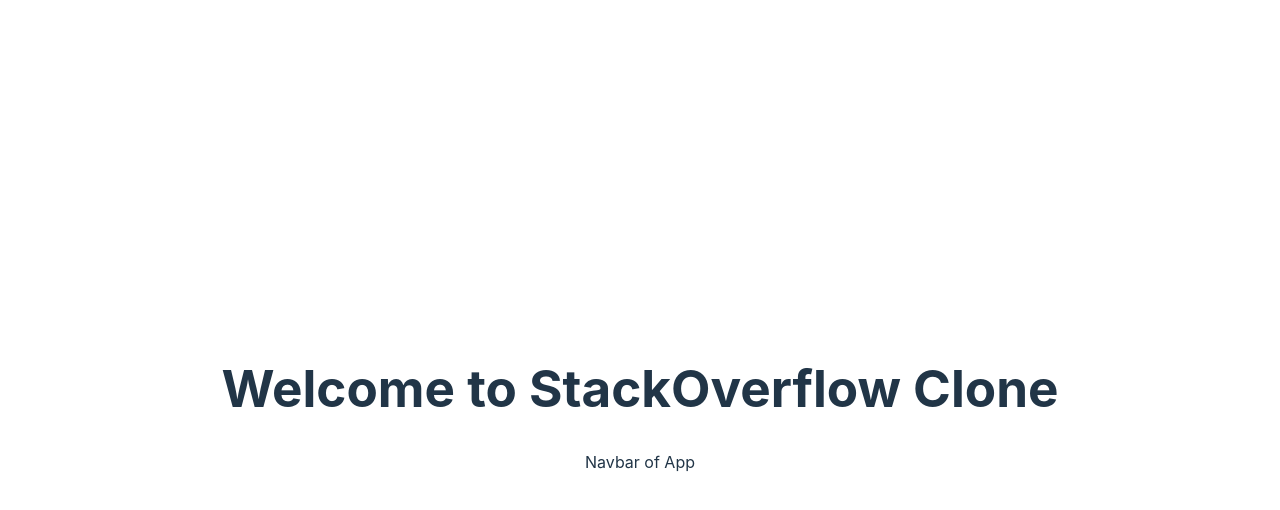
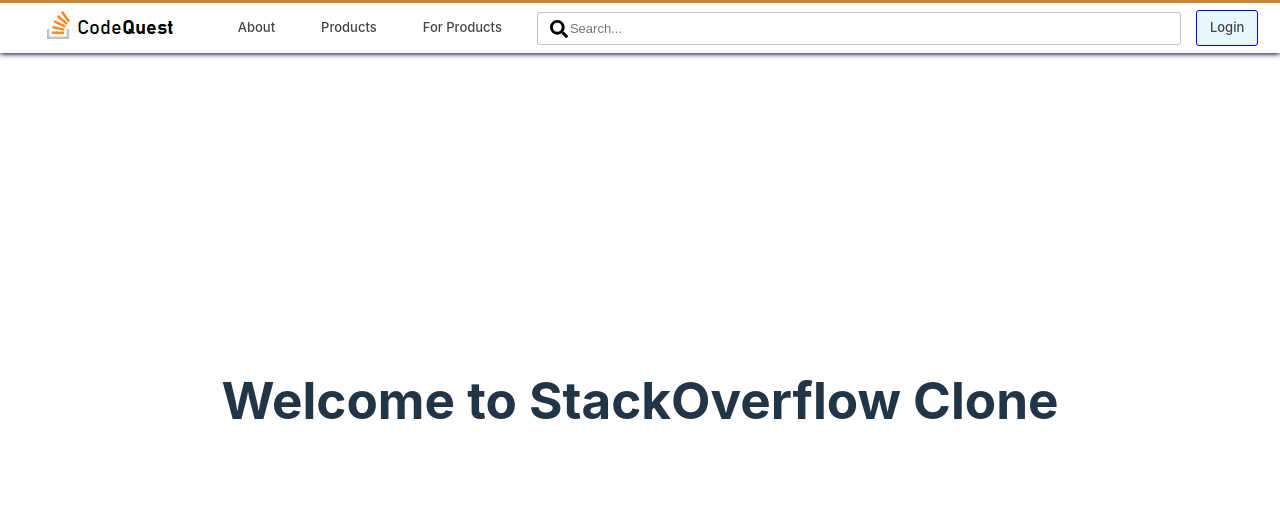
Before and after one commit to AdreshSingh/stackoverflowclone, a React (Vite) app in the folder client/: page / in a window 1280 px wide. Shown: the top 510 px of the page. Built offline with nearby package versions, Linux system fonts and the light colour scheme.

Commit message:
Added css and correction Navbar component to display correctly

```diff
--- a/client/src/components/navbar/Navbar.css
+++ b/client/src/components/navbar/Navbar.css
@@ -0,0 +1,121 @@
+.main-nav {
+    min-height: 50px;
+    width: 100%;
+    margin: 0% auto;
+    border-top: solid 3px #cf8236;
+    box-shadow: 0px 1px 5px #000033;
+    position: fixed;
+    z-index: 15;
+    top: 0%;
+    left: 0%;
+    background-color: white;
+    display: flex;
+    justify-content: center;
+    align-items: center;
+}
+
+.navbar {
+    height: 100%;
+    min-height: 85%;
+    display: flex;
+    justify-content: space-between;
+}
+
+.slide-in-icon {
+    display: none;
+    transition: 0.2s;
+    padding: 5px 6px 3px 6px;
+    border-radius: 50%;
+    background-color: inherit;
+    border: none;
+    cursor: pointer;
+}
+
+.navbar .navbar-1 {
+    display: flex;
+    align-items: center;
+    flex-grow: 1;
+}
+
+.navbar .navbar-2 {
+    display: flex;
+    align-items: center;
+}
+
+.nav-logo {
+    padding: 5px 25px;
+}
+
+.nav-item {
+
+    margin: 0px 3px;
+    font-size: small;
+    font-weight: 500;
+    text-decoration: none;
+    color: rgb(69, 69, 69);
+    transition: 0.2s;
+}
+
+.nav-btn {
+    cursor: pointer;
+    border-radius: 20px;
+    padding: 10px 20px;
+}
+
+.nav-item:hover,
+.slide-in-icon:hover {
+    background-color: rgb(226, 226, 226);
+}
+
+.navbar .navbar-1 form {
+    flex-grow: 1;
+    padding: 0px 12px;
+    position: relative;
+
+}
+
+.navbar .navbar-1 form input {
+    width: 600px;
+    margin: 0;
+    padding: 8px 10px 8px 32px;
+    font-size: 13px;
+    border: solid 1px #0000003e;
+    border-radius: 3px;
+}
+
+.navbar .navbar-1 form .search-icon {
+    position: absolute;
+    left: 25px;
+    top: 8px;
+}
+
+.nav-links {
+    padding: 7px 13px;
+    border: solid 1px blue;
+    border-radius: 3px;
+    background-color: #e7f8fe;
+    cursor: pointer;
+}
+
+
+.nav-links:hover {
+    background-color: #d3e4eb;
+}
+
+@media screen and (max-width: 1120px) {
+    .navbar .navbar-1 form {
+        display: none;
+    }
+}
+
+@media screen and (max-width: 760px) {
+    .slide-in-icon {
+        display: block;
+    }
+}
+
+@media screen and (max-width: 620px) {
+    .navbar .navbar-1 .res-nav {
+        display: none;
+    }
+}
--- a/client/src/components/navbar/Navbar.jsx
+++ b/client/src/components/navbar/Navbar.jsx
@@ -1,3 +1,61 @@
+import { Link } from 'react-router-dom'
+import { } from 'react-redux'
+
+import './Navbar.css'
+import bars from '../../assets/bars-solid.svg'
+import logo from '../../assets/logo.png'
+import search from '../../assets/search-solid.svg'
+import { Avatar } from '../avatar/Avatar'
+
 export const Navbar = () => {
-    return (<div> Navbar of App </div>)
+
+    const User = null;
+
+    return (
+        <nav className="main-nav">
+
+            <div className="navbar">
+                <button className='slide-in-icon'>
+                    <img src={bars} width={15} />
+                </button>
+
+                <div className="navbar-1">
+                    <Link to={'/'} className='nav-item nav-logo'>
+                        <img src={logo} alt="" />
+                    </Link>
+                    <Link to={'/'} className="nav-item nav-btn res-nav">
+                        About
+                    </Link>
+                    <Link to={'/'} className="nav-item nav-btn res-nav">
+                        Products
+                    </Link>
+                    <Link to={'/'} className="nav-item nav-btn res-nav">
+                        For Products
+                    </Link>
+                    <form>
+                        <input type="text" placeholder='Search...' />
+                        <img src={search} alt="" width={18} className='search-icon' />
+                    </form>
+                </div>
+
+                <div className="navbar-2">
+                    {User === null ?
+                        (<Link to={'/'} className='nav-item nav-links'>Login</Link>) :
+                        (<>
+                            <Avatar
+                                backgroundcolor={"#009dff"}
+                                px={"10"}
+                                py={"7"}
+                                borderRadius={"50%"}
+                                color={"white"}>
+                                <Link to={'/'} style={{ color: "white", textDecoration: "none" }} ></Link>
+                            </Avatar>
+                            <button className='nav-items nav-links'></button>
+                        </>)
+                    }
+                </div>
+
+            </div>
+        </nav >
+    )
 }
```
